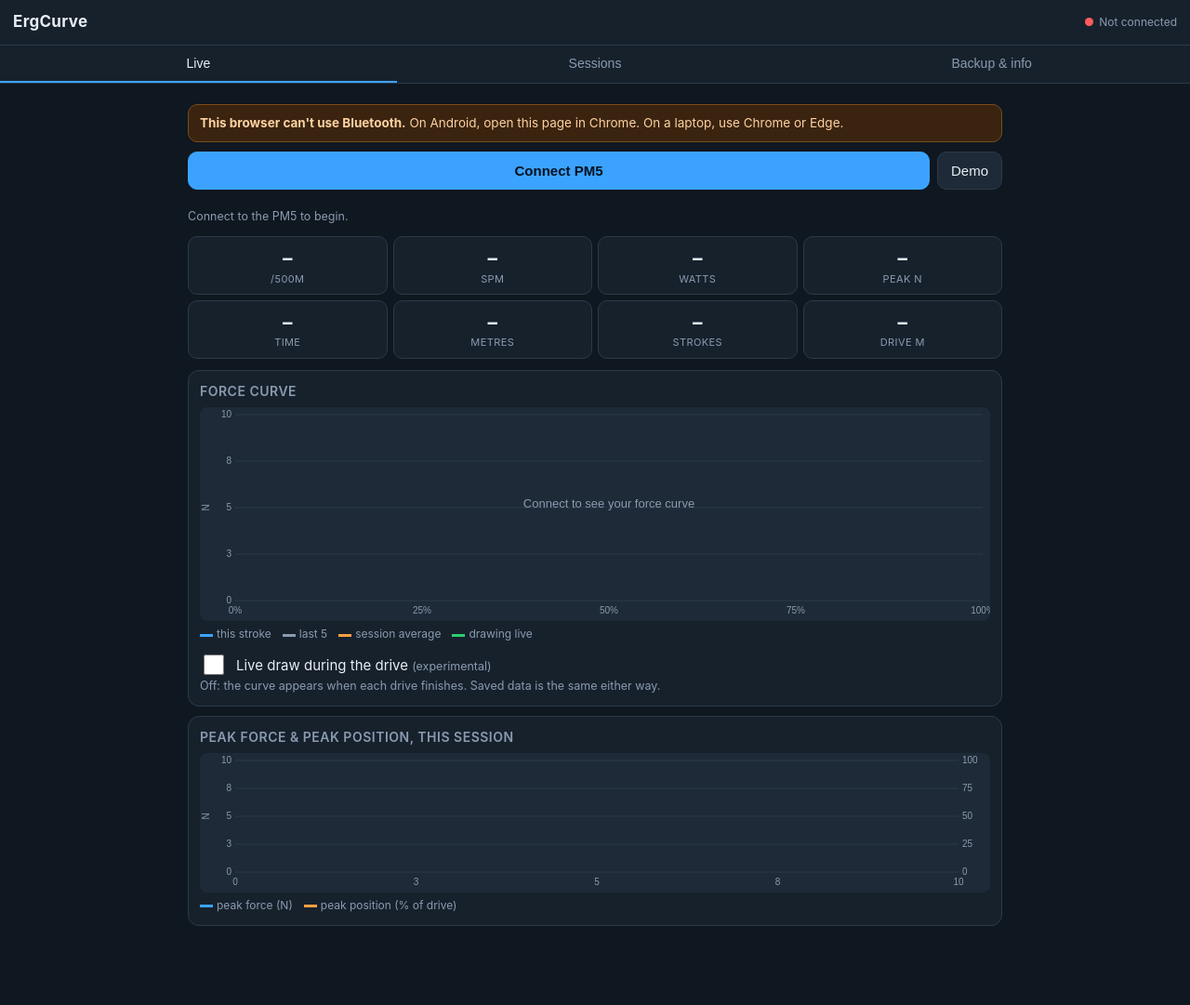
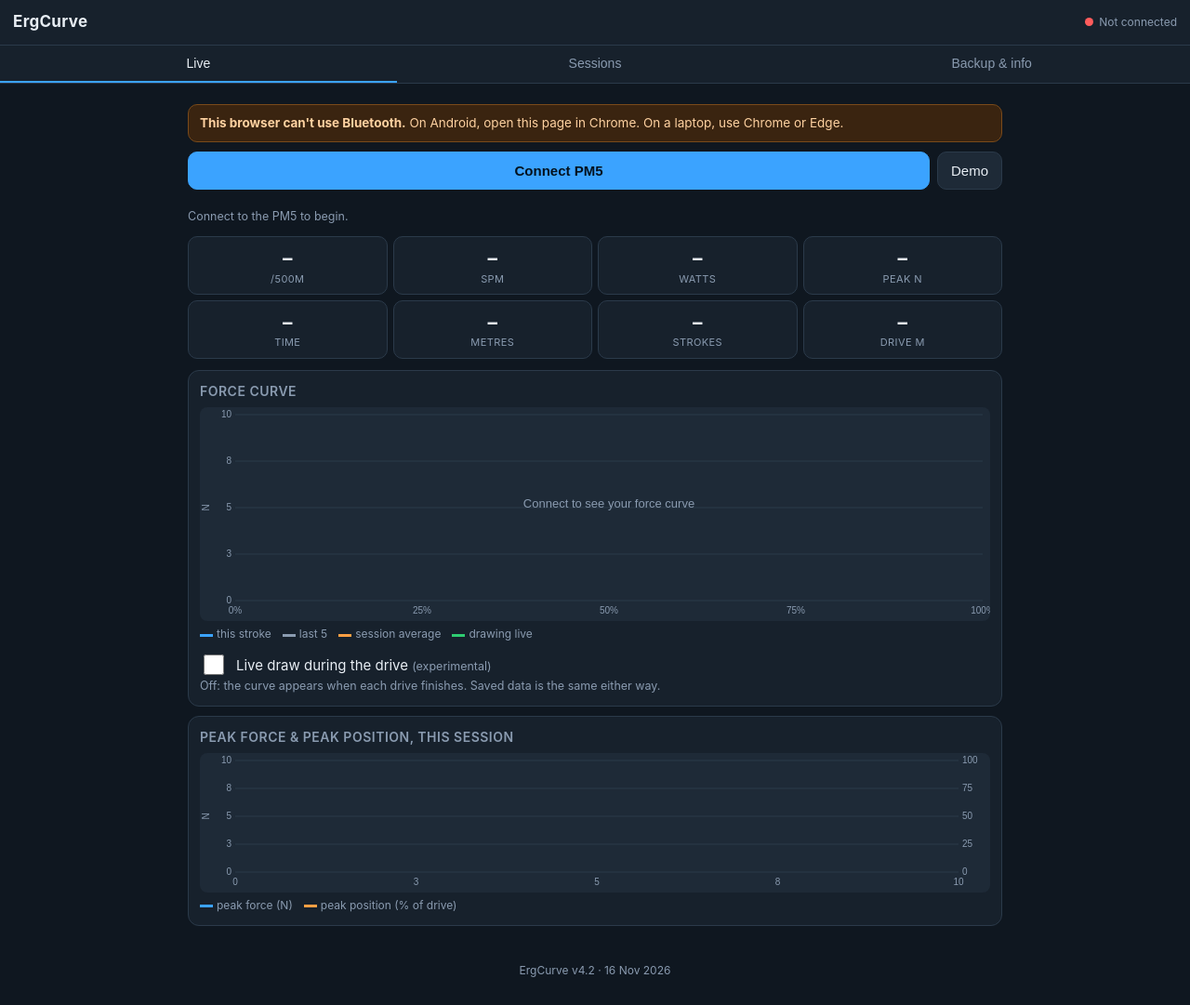
Before and after one commit to HGTechNZ/ergcurve, a plain HTML site: page index.html in a window 1280 px wide. Shown: the whole page at 93% size. Before the commit the page ends 1018 px from the top, so only its background shows below. Drawn offline with Linux system fonts and the light colour scheme.

Commit message:
Show app version at the bottom of the page (v4.2)
Co-Authored-By: Claude Opus 5.5 <noreply@anthropic.com>
Claude-Session: https://claude.ai/code/session_012swLhWhn6EcweJWS22kGZL

```diff
--- a/index.html
+++ b/index.html
@@ -261,6 +261,7 @@
   </div>
 </section>
 </main>
+<footer id="appVersion" style="text-align:center;font-size:12px;color:var(--muted);padding:18px 12px 28px"></footer>
 
 <div id="toast"></div>
 <div id="modal" class="hidden"><div class="box"><div id="modalText"></div>
@@ -270,6 +271,9 @@
 
 <script>
 "use strict";
+/* Bump on every release so the version at the bottom of the page shows what's loaded */
+const APP_VERSION = '4.2';
+const APP_DATE = '16 Nov 2026';
 /* =====================================================================
    PM5 Bluetooth definitions (Concept2 PM5 Bluetooth Smart Interface)
    ===================================================================== */
@@ -1289,6 +1293,7 @@ window.addEventListener('resize', () => { drawLive(); if (!$('viewDetail').class
 window.addEventListener('beforeunload', () => { saveSession(); });
 
 (async function init() {
+  $('appVersion').textContent = `ErgCurve v${APP_VERSION} · ${APP_DATE}`;
   if (!navigator.bluetooth) showNoBt();
   try { await DB.open(); } catch (e) {
     $('storageNote').textContent = 'Storage unavailable in this browser mode (private browsing?) – sessions will not be saved.';
```
